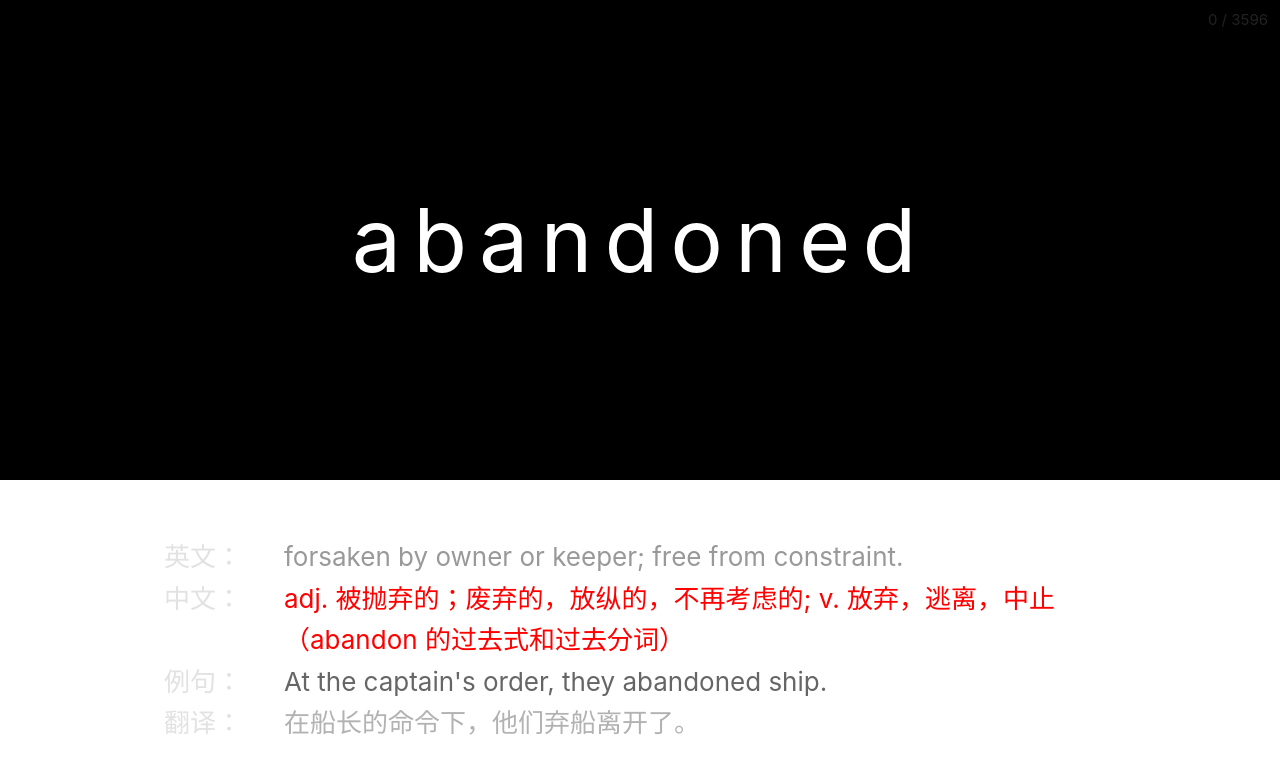
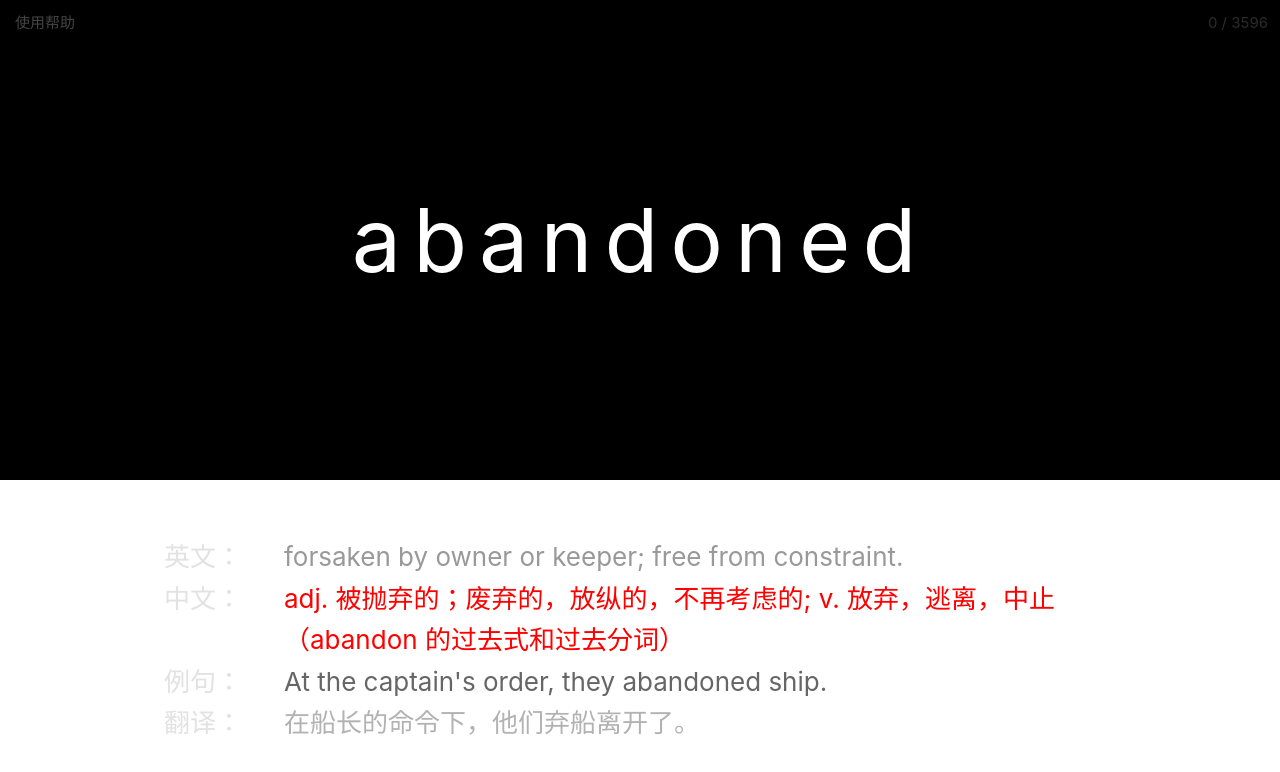
Before and after one commit to lixunchang/cet4-word-game, a Vue app: page /#/ in a window 1280 px wide. Shown: the top 772 px of the page. Built offline with nearby package versions, Linux system fonts and the light colour scheme; no server answers.

Commit message:
feat: 更新使用文档

```diff
--- a/src/views/HomeView.vue
+++ b/src/views/HomeView.vue
@@ -160,6 +160,7 @@ const handleReload=()=>{
 <template>
   <main>
     <div class="header">
+      <a class="help" target="_blank" href="https://gitee.com/gexinpai/cet4-word-game/blob/main/README.md">使用帮助</a>
       <span class="steps">{{state.current}} / {{state.list.length}}</span>
     </div>
     <div class="playground" :data-word="currentWord">
@@ -213,9 +214,21 @@ const handleReload=()=>{
       position: absolute;
       top: 0;
       left: 0;
-      text-align: right;
+      display: flex;
+      align-items: center;
+      justify-content: space-between;
+      .help{
+        color: #444;
+        &:hover{
+          color: #999;
+          background: transparent;
+        }
+      }
       .steps{
-        color:#222;
+        color:#2b2b2b;
+        &:hover{
+          color: #999;
+        }
       }
     }
   }
```
Also changed, not shown: 1 other file (tests, documents, lock files or other folders).
